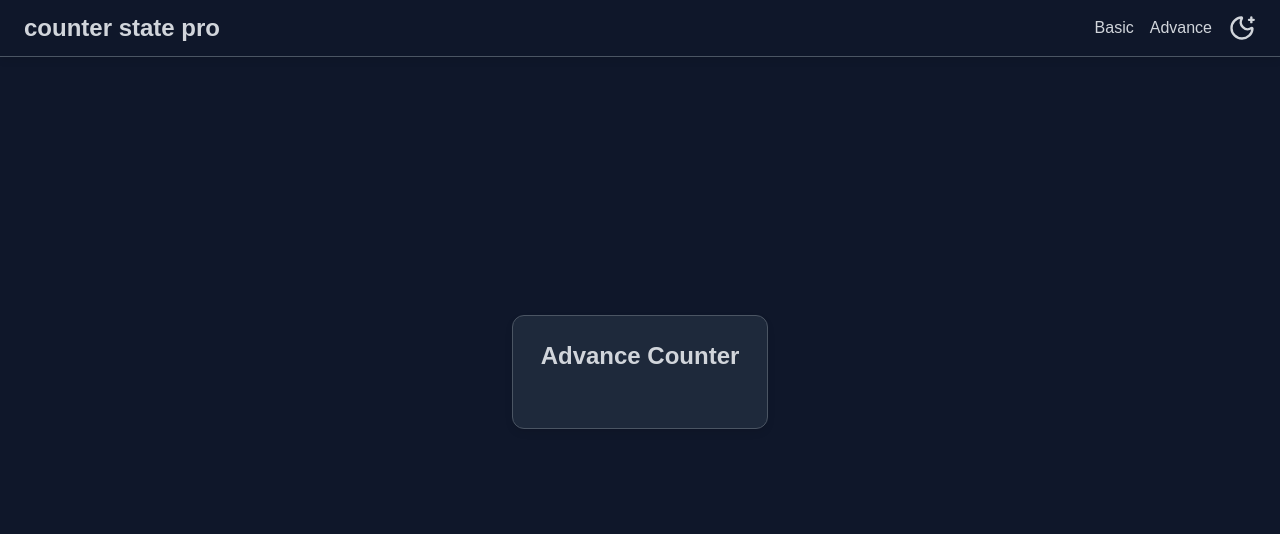
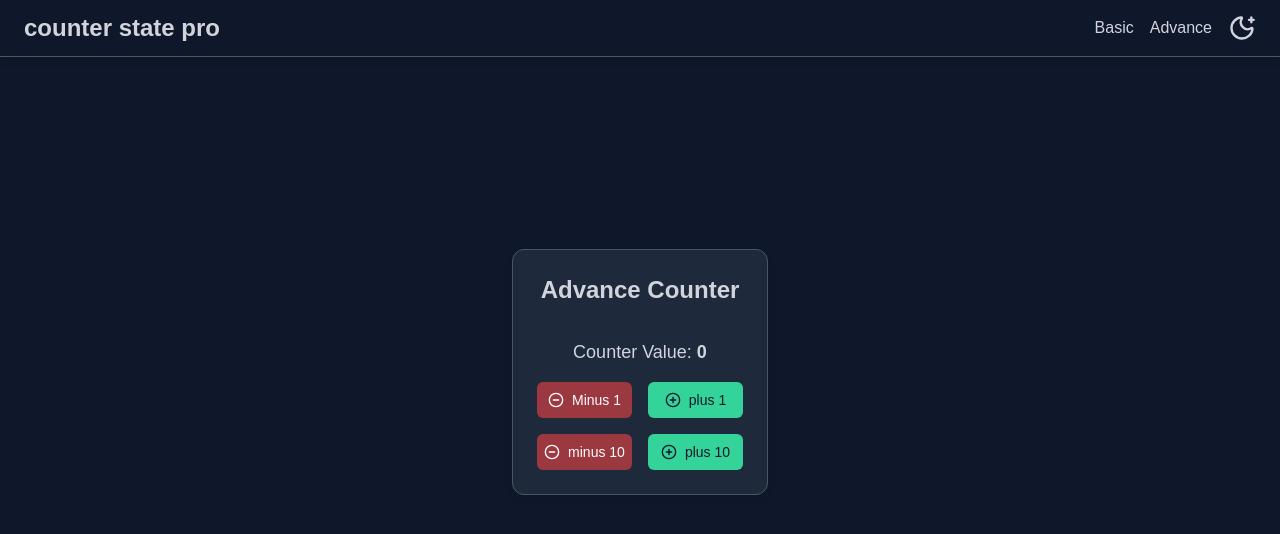
Before and after one commit to SayanSinghaChowdhury/counter-state-pro, a Next.js app: page /advance in a window 1280 px wide. Shown: the top 534 px of the page. Built offline with nearby package versions, Linux system fonts and the light colour scheme.

Commit message:
advanceCounter was made for components purpose  & advance Counter  UI and Logic done  and  add text basic counter  text 1 for user understanding purpose

```diff
--- a/src/app/advance/page.tsx
+++ b/src/app/advance/page.tsx
@@ -1,3 +1,4 @@
+import AdvanceCounter from "@/components/AdvanceCounter";
 import {
 	Card,
 	CardContent,
@@ -14,7 +15,9 @@ const page = () => {
 						Advance Counter
 					</CardTitle>
 				</CardHeader>
-				<CardContent>{/* <BasicCounter /> */}</CardContent>
+				<CardContent>
+					<AdvanceCounter />
+				</CardContent>
 			</Card>
 		</section>
 	);
--- /dev/null
+++ b/src/components/AdvanceCounter.tsx
@@ -0,0 +1,62 @@
+"use client";
+import { CircleMinus, CirclePlus } from "lucide-react";
+import { useState } from "react";
+import { Button } from "./shadcnui/button";
+
+const AdvanceCounter = () => {
+	const [counter, setcounter] = useState(0);
+
+	const plus = () => {
+		setcounter(counter + 1);
+	};
+	const plusTen = () => {
+		setcounter(counter + 10);
+	};
+
+	const minus = () => {
+		setcounter(counter - 1);
+	};
+	const minusTen = () => {
+		setcounter(counter - 10);
+	};
+
+	return (
+		<>
+			<div className="grid place-items-center gap-4">
+				<h1 className="text-lg">
+					Counter Value: <span className="font-semibold">{counter}</span>
+				</h1>
+
+				<div className="grid grid-cols-2 gap-4">
+					<Button
+						onClick={minus}
+						variant={"destructive"}
+						className="cursor-pointer">
+						<CircleMinus /> Minus 1
+					</Button>
+					<Button
+						onClick={plus}
+						variant={"default"}
+						className="cursor-pointer">
+						<CirclePlus /> plus 1
+					</Button>
+
+					<Button
+						variant={"destructive"}
+						onClick={minusTen}
+						className="cursor-pointer">
+						<CircleMinus /> minus 10
+					</Button>
+					<Button
+						variant={"default"}
+						onClick={plusTen}
+						className="cursor-pointer">
+						<CirclePlus /> plus 10
+					</Button>
+				</div>
+			</div>
+		</>
+	);
+};
+
+export default AdvanceCounter;
--- a/src/components/BasicCounter.tsx
+++ b/src/components/BasicCounter.tsx
@@ -1,6 +1,7 @@
 "use client";
 
 import { CircleMinus, CirclePlus } from "lucide-react";
+
 import { useState } from "react";
 import { Button } from "./shadcnui/button";
 
@@ -25,13 +26,13 @@ const BasicCounter = () => {
 					onClick={minus}
 					variant={"destructive"}
 					className="cursor-pointer">
-					<CircleMinus /> Minus
+					<CircleMinus /> Minus 1
 				</Button>
 
 				<Button
 					onClick={plus}
 					className="cursor-pointer">
-					<CirclePlus /> Plus
+					<CirclePlus /> Plus 1
 				</Button>
 			</div>
 		</div>
```
